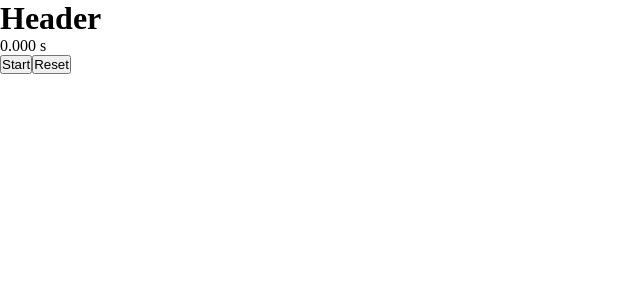
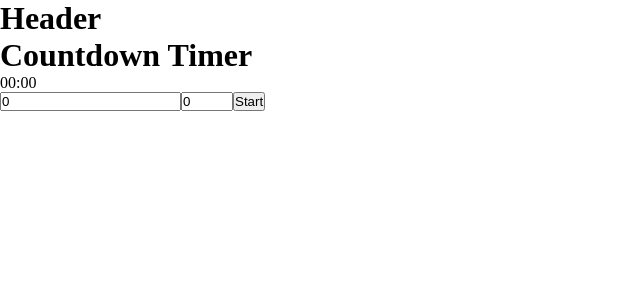
Before and after one commit to GitJustinLau/reminder-app-pair-programming, a React (Create React App) app: page / in a window 1280 px wide. Shown: the top 300 px of the page, without its empty margins (0-640 px from the left). Built offline with nearby package versions, Linux system fonts and the light colour scheme.

Commit message:
timer function started

```diff
--- a/src/components/Timer/Timer.js
+++ b/src/components/Timer/Timer.js
@@ -1,18 +1,100 @@
+// import React, { useState, useEffect } from 'react';
+
+// const Timer = () => {
+//   const [elapsedTime, setElapsedTime] = useState(0);
+//   const [isRunning, setIsRunning] = useState(false);
+//   const [startTime, setStartTime] = useState(0);
+//   const [laps, setLaps] = useState([]);
+
+//   useEffect(() => {
+//     let interval;
+
+//     if (isRunning) {
+//       interval = setInterval(() => {
+//         setElapsedTime((Date.now() - startTime) / 1000);
+//       }, 100);
+//     } else {
+//       clearInterval(interval);
+//     }
+
+//     return () => {
+//       clearInterval(interval);
+//     };
+//   }, [isRunning, startTime]);
+
+//   const handleStart = () => {
+//     if (!isRunning) {
+//       setStartTime(Date.now() - elapsedTime * 1000);
+//       setIsRunning(true);
+//     }
+//   };
+
+//   const handleStop = () => {
+//     setIsRunning(false);
+//   };
+
+//   const handleReset = () => {
+//     setIsRunning(false);
+//     setElapsedTime(0);
+//     setLaps([]);
+//   };
+
+//   const handleLap = () => {
+//     if (isRunning) {
+//       setLaps([...laps, elapsedTime]);
+//     }
+//   };
+
+//   return (
+//     <div>
+//       <div>
+//         <span>{elapsedTime.toFixed(3)}</span> s
+//       </div>
+//       <div>
+//         {isRunning ? (
+//           <button onClick={handleStop}>Stop</button>
+//         ) : (
+//           <button onClick={handleStart}>Start</button>
+//         )}
+//         {isRunning && <button onClick={handleLap}>Lap</button>}
+//         <button onClick={handleReset}>Reset</button>
+//       </div>
+//       <div>
+//         {laps.length > 0 && (
+//           <ul>
+//             {laps.map((lapTime, index) => (
+//               <li key={index}>{`Lap ${index + 1}: ${lapTime.toFixed(3)} s`}</li>
+//             ))}
+//           </ul>
+//         )}
+//       </div>
+//     </div>
+//   );
+// };
+
+// export default Timer;
+
 import React, { useState, useEffect } from 'react';
 
 const Timer = () => {
-  const [elapsedTime, setElapsedTime] = useState(0);
-  const [isRunning, setIsRunning] = useState(false);
-  const [startTime, setStartTime] = useState(0);
-  const [laps, setLaps] = useState([]);
+  const [minutes, setMinutes] = useState(0);
+  const [seconds, setSeconds] = useState(0);
+  const [isActive, setIsActive] = useState(false);
 
   useEffect(() => {
+    let totalSeconds = minutes * 60 + seconds;
     let interval;
 
-    if (isRunning) {
+    if (isActive && totalSeconds > 0) {
       interval = setInterval(() => {
-        setElapsedTime((Date.now() - startTime) / 1000);
-      }, 100);
+        totalSeconds--;
+        const remainingMinutes = Math.floor(totalSeconds / 60);
+        const remainingSeconds = totalSeconds % 60;
+        setMinutes(remainingMinutes);
+        setSeconds(remainingSeconds);
+      }, 1000);
+    } else if (totalSeconds === 0) {
+      // Handle animation completion here
     } else {
       clearInterval(interval);
     }
@@ -20,54 +102,48 @@ const Timer = () => {
     return () => {
       clearInterval(interval);
     };
-  }, [isRunning, startTime]);
+  }, [isActive, minutes, seconds]);
 
-  const handleStart = () => {
-    if (!isRunning) {
-      setStartTime(Date.now() - elapsedTime * 1000);
-      setIsRunning(true);
-    }
+  const startTimer = () => {
+    setIsActive(true);
   };
 
-  const handleStop = () => {
-    setIsRunning(false);
-  };
-
-  const handleReset = () => {
-    setIsRunning(false);
-    setElapsedTime(0);
-    setLaps([]);
-  };
-
-  const handleLap = () => {
-    if (isRunning) {
-      setLaps([...laps, elapsedTime]);
-    }
+  const resetTimer = () => {
+    setIsActive(false);
+    setMinutes(0);
+    setSeconds(0);
   };
 
   return (
-    <div>
-      <div>
-        <span>{elapsedTime.toFixed(3)}</span> s
+    <div className="timer-container">
+      <h1>Countdown Timer</h1>
+      <div className={`timer ${minutes === 0 && seconds === 0 && isActive ? 'animation-class' : ''}`}>
+        {`${minutes.toString().padStart(2, '0')}:${seconds.toString().padStart(2, '0')}`}
       </div>
-      <div>
-        {isRunning ? (
-          <button onClick={handleStop}>Stop</button>
-        ) : (
-          <button onClick={handleStart}>Start</button>
-        )}
-        {isRunning && <button onClick={handleLap}>Lap</button>}
-        <button onClick={handleReset}>Reset</button>
-      </div>
-      <div>
-        {laps.length > 0 && (
-          <ul>
-            {laps.map((lapTime, index) => (
-              <li key={index}>{`Lap ${index + 1}: ${lapTime.toFixed(3)} s`}</li>
-            ))}
-          </ul>
-        )}
-      </div>
+      {!isActive ? (
+        <div>
+          <input
+            type="number"
+            value={minutes}
+            onChange={e => setMinutes(parseInt(e.target.value, 10))}
+            min="0"
+            step="1"
+            placeholder="Minutes"
+          />
+          <input
+            type="number"
+            value={seconds}
+            onChange={e => setSeconds(parseInt(e.target.value, 10))}
+            min="0"
+            max="59"
+            step="1"
+            placeholder="Seconds"
+          />
+          <button onClick={startTimer}>Start</button>
+        </div>
+      ) : (
+        <button onClick={resetTimer}>Reset</button>
+      )}
     </div>
   );
 };
```
